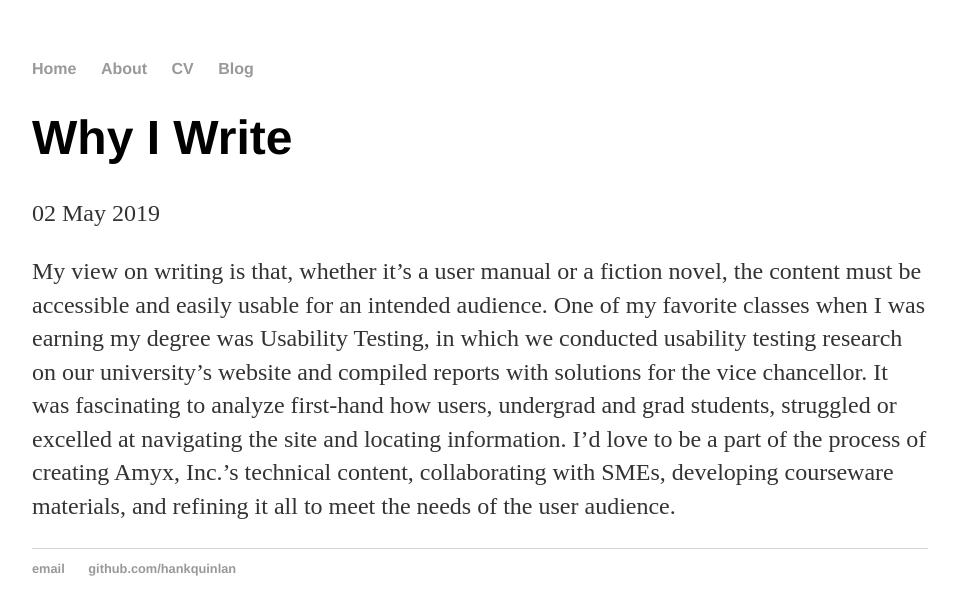
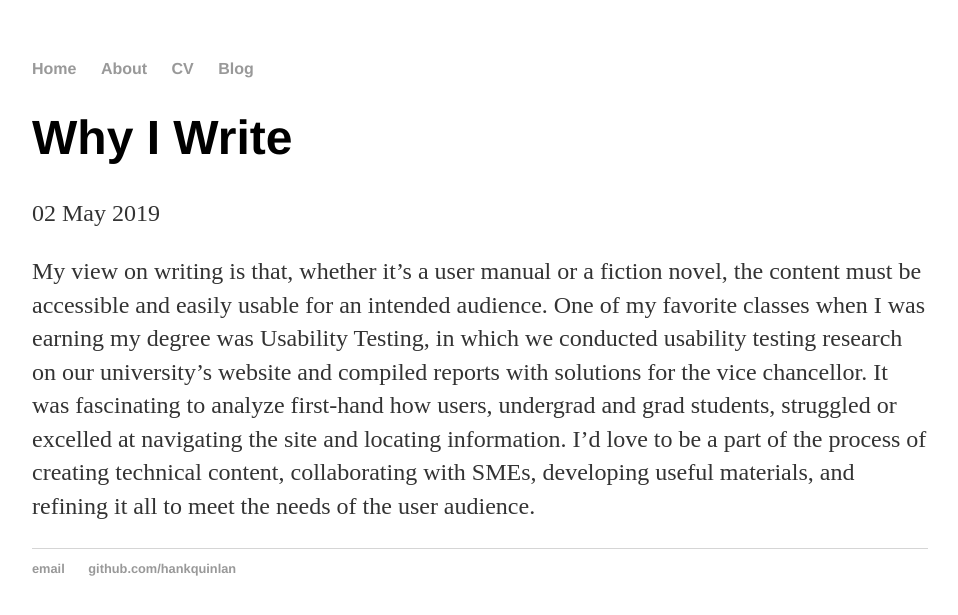
Before and after one commit to sarahmcost/sarahmcost.github.io, a Jekyll site: the page built from _posts/2019-05-02-why-i-write.md, in a window 1280 px wide. Shown: the top 615 px of the page, without its empty margins (160-1118 px from the left). Built offline with Jekyll 4.4.1, drawn with Linux system fonts in a browser that asks for light colours.

Commit message:
Update 2019-05-02-why-i-write.md

```diff
--- a/_posts/2019-05-02-why-i-write.md
+++ b/_posts/2019-05-02-why-i-write.md
@@ -4,4 +4,4 @@ title: "Why I Write"
 date: 2019-05-02
 ---
 
-My view on writing is that, whether it’s a user manual or a fiction novel, the content must be accessible and easily usable for an intended audience. One of my favorite classes when I was earning my degree was Usability Testing, in which we conducted usability testing research on our university’s website and compiled reports with solutions for the vice chancellor. It was fascinating to analyze first-hand how users, undergrad and grad students, struggled or excelled at navigating the site and locating information. I’d love to be a part of the process of creating Amyx, Inc.’s technical content, collaborating with SMEs, developing courseware materials, and refining it all to meet the needs of the user audience.
+My view on writing is that, whether it’s a user manual or a fiction novel, the content must be accessible and easily usable for an intended audience. One of my favorite classes when I was earning my degree was Usability Testing, in which we conducted usability testing research on our university’s website and compiled reports with solutions for the vice chancellor. It was fascinating to analyze first-hand how users, undergrad and grad students, struggled or excelled at navigating the site and locating information. I’d love to be a part of the process of creating technical content, collaborating with SMEs, developing useful materials, and refining it all to meet the needs of the user audience.
```
